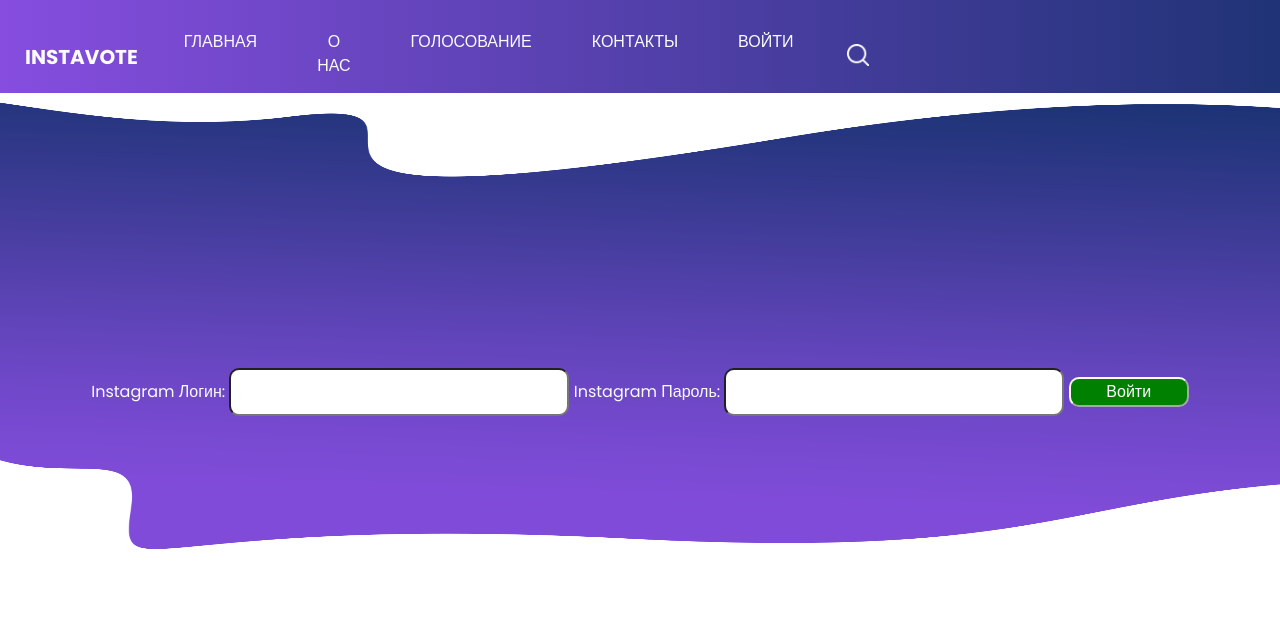
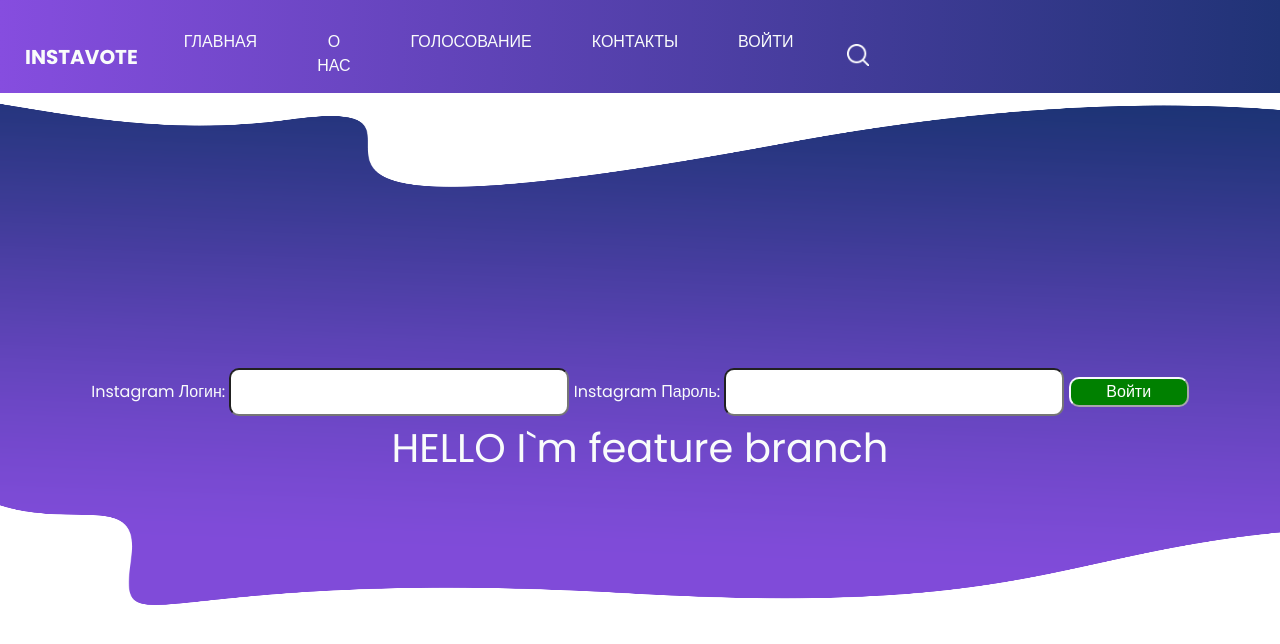
Before and after one commit to jinkssgit/nelify, a plain HTML site: page service.html in a window 1280 px wide. Drawn offline with nearby package versions, Linux system fonts and the light colour scheme.

Commit message:
Added H1 tag to service.html

```diff
--- a/service.html
+++ b/service.html
@@ -97,6 +97,8 @@
               <button class="inp-button" type="submit">Войти</button>
               </label>
 
+            <h1>HELLO I`m feature branch</h1>
+
           </div>
 
         </form>
```
